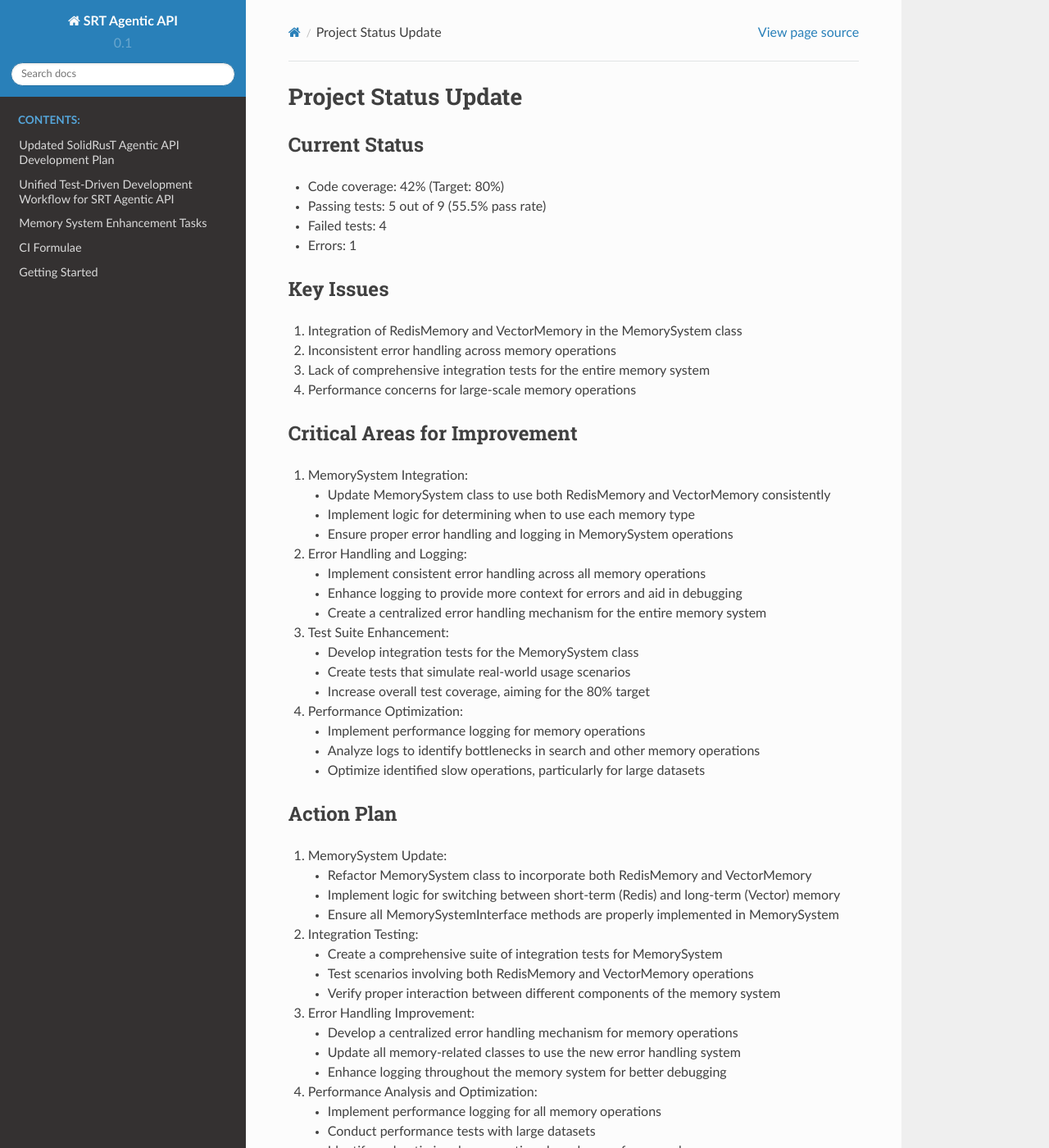
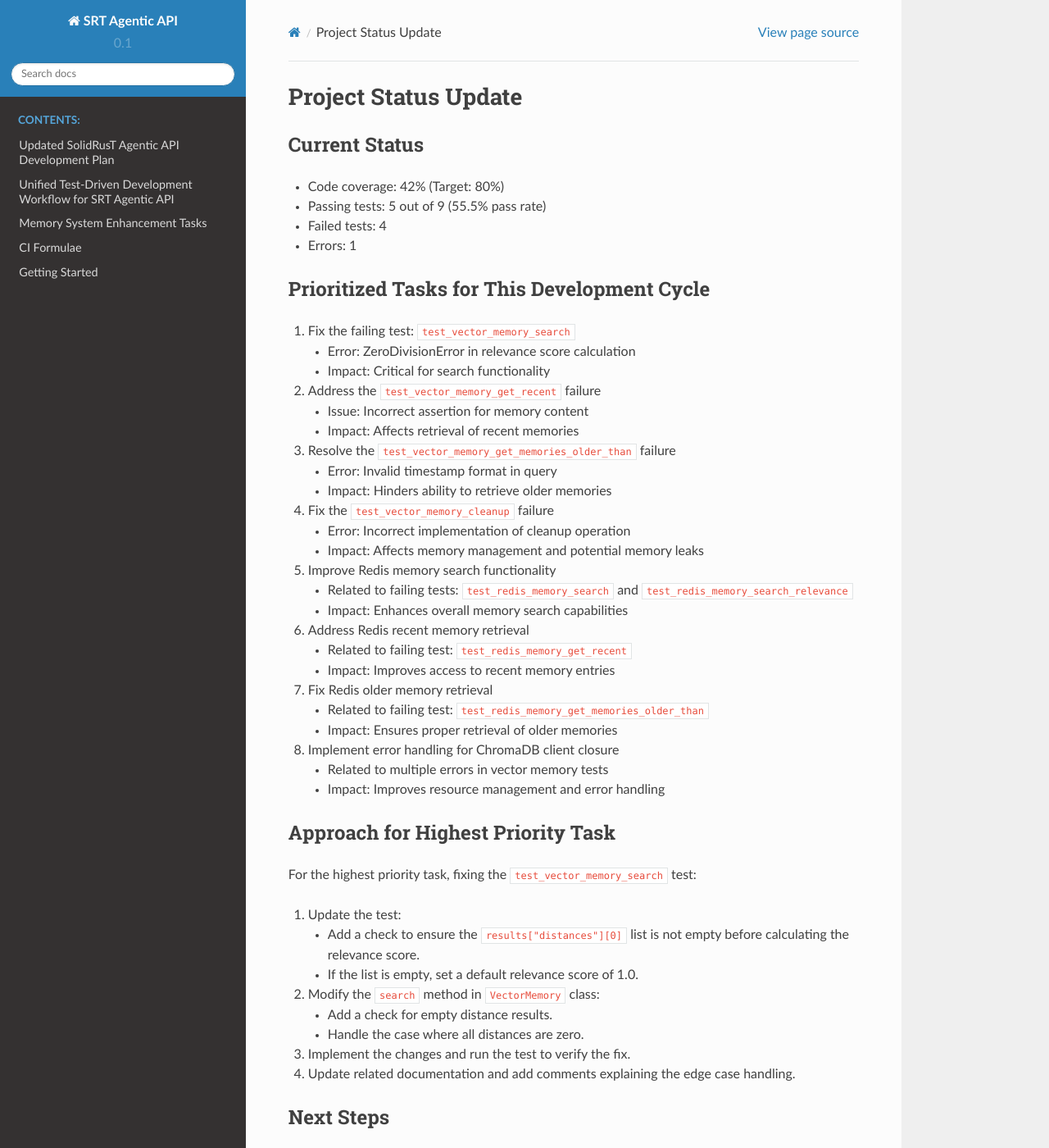
Before and after one commit to suparious/srt-agentic-api, a Sphinx documentation site: the page built from docs/project/project_status_update.md, in a window 1280 px wide and 1400 px high. Shown: the whole window at 82% size. Built offline with Sphinx 7.4.7 and the Read the Docs theme 2.0.0, drawn with Linux system fonts in a browser that asks for light colours; pages that are not in the unit, such as notebooks, are missing from menus; some of the changed text lies outside the part shown.

```diff
--- a/docs/project/project_status_update.md
+++ b/docs/project/project_status_update.md
@@ -6,52 +6,58 @@
 - Failed tests: 4
 - Errors: 1
 
-## Key Issues
-1. Integration of RedisMemory and VectorMemory in the MemorySystem class
-2. Inconsistent error handling across memory operations
-3. Lack of comprehensive integration tests for the entire memory system
-4. Performance concerns for large-scale memory operations
+## Prioritized Tasks for This Development Cycle
 
-## Critical Areas for Improvement
-1. MemorySystem Integration:
-   - Update MemorySystem class to use both RedisMemory and VectorMemory consistently
-   - Implement logic for determining when to use each memory type
-   - Ensure proper error handling and logging in MemorySystem operations
+1. Fix the failing test: `test_vector_memory_search`
+   - Error: ZeroDivisionError in relevance score calculation
+   - Impact: Critical for search functionality
 
-2. Error Handling and Logging:
-   - Implement consistent error handling across all memory operations
-   - Enhance logging to provide more context for errors and aid in debugging
-   - Create a centralized error handling mechanism for the entire memory system
+2. Address the `test_vector_memory_get_recent` failure
+   - Issue: Incorrect assertion for memory content
+   - Impact: Affects retrieval of recent memories
 
-3. Test Suite Enhancement:
-   - Develop integration tests for the MemorySystem class
-   - Create tests that simulate real-world usage scenarios
-   - Increase overall test coverage, aiming for the 80% target
+3. Resolve the `test_vector_memory_get_memories_older_than` failure
+   - Error: Invalid timestamp format in query
+   - Impact: Hinders ability to retrieve older memories
 
-4. Performance Optimization:
-   - Implement performance logging for memory operations
-   - Analyze logs to identify bottlenecks in search and other memory operations
-   - Optimize identified slow operations, particularly for large datasets
+4. Fix the `test_vector_memory_cleanup` failure
+   - Error: Incorrect implementation of cleanup operation
+   - Impact: Affects memory management and potential memory leaks
 
-## Action Plan
-1. MemorySystem Update:
-   - Refactor MemorySystem class to incorporate both RedisMemory and VectorMemory
-   - Implement logic for switching between short-term (Redis) and long-term (Vector) memory
-   - Ensure all MemorySystemInterface methods are properly implemented in MemorySystem
+5. Improve Redis memory search functionality
+   - Related to failing tests: `test_redis_memory_search` and `test_redis_memory_search_relevance`
+   - Impact: Enhances overall memory search capabilities
 
-2. Integration Testing:
-   - Create a comprehensive suite of integration tests for MemorySystem
-   - Test scenarios involving both RedisMemory and VectorMemory operations
-   - Verify proper interaction between different components of the memory system
+6. Address Redis recent memory retrieval
+   - Related to failing test: `test_redis_memory_get_recent`
+   - Impact: Improves access to recent memory entries
 
-3. Error Handling Improvement:
-   - Develop a centralized error handling mechanism for memory operations
-   - Update all memory-related classes to use the new error handling system
-   - Enhance logging throughout the memory system for better debugging
+7. Fix Redis older memory retrieval
+   - Related to failing test: `test_redis_memory_get_memories_older_than`
+   - Impact: Ensures proper retrieval of older memories
 
-4. Performance Analysis and Optimization:
-   - Implement performance logging for all memory operations
-   - Conduct performance tests with large datasets
-   - Identify and optimize slow operations based on performance logs
+8. Implement error handling for ChromaDB client closure
+   - Related to multiple errors in vector memory tests
+   - Impact: Improves resource management and error handling
 
-By addressing these issues, we aim to create a robust, efficient, and well-tested memory system that seamlessly integrates both Redis and Vector storage solutions. The immediate focus should be on updating the MemorySystem class and creating comprehensive integration tests.
+## Approach for Highest Priority Task
+
+For the highest priority task, fixing the `test_vector_memory_search` test:
+
+1. Update the test:
+   - Add a check to ensure the `results["distances"][0]` list is not empty before calculating the relevance score.
+   - If the list is empty, set a default relevance score of 1.0.
+
+2. Modify the `search` method in `VectorMemory` class:
+   - Add a check for empty distance results.
+   - Handle the case where all distances are zero.
+
+3. Implement the changes and run the test to verify the fix.
+
+4. Update related documentation and add comments explaining the edge case handling.
+
+## Next Steps
+1. Implement the fix for `test_vector_memory_search`.
+2. Run the full test suite to ensure no regressions.
+3. Update code coverage report after the fix.
+4. Move on to the next prioritized task.
```
Also changed, not shown: README.md (+0 -73 lines), docs/project/custom_instructions.md (+17 -0 lines), app/README.md (added), 5 other files.
